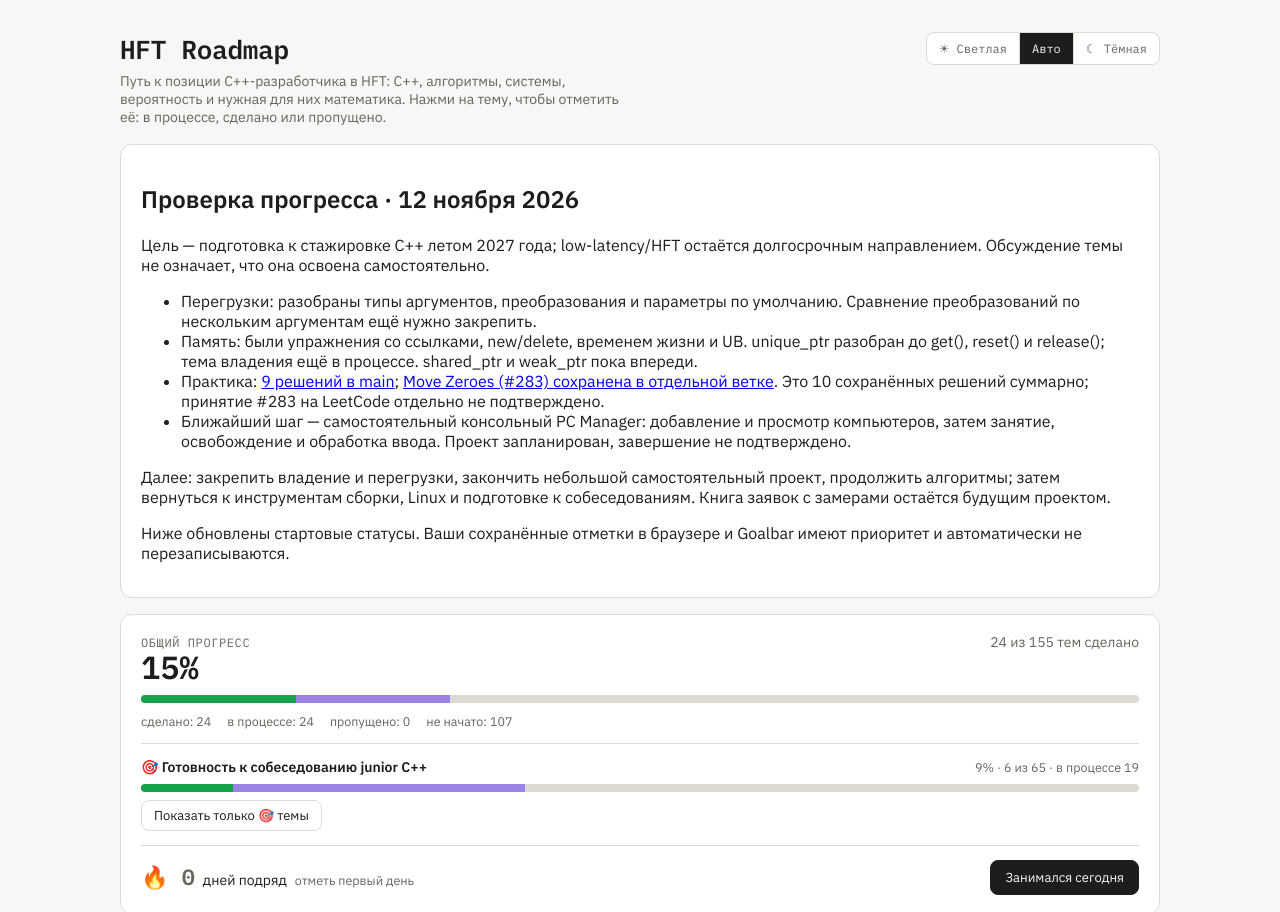
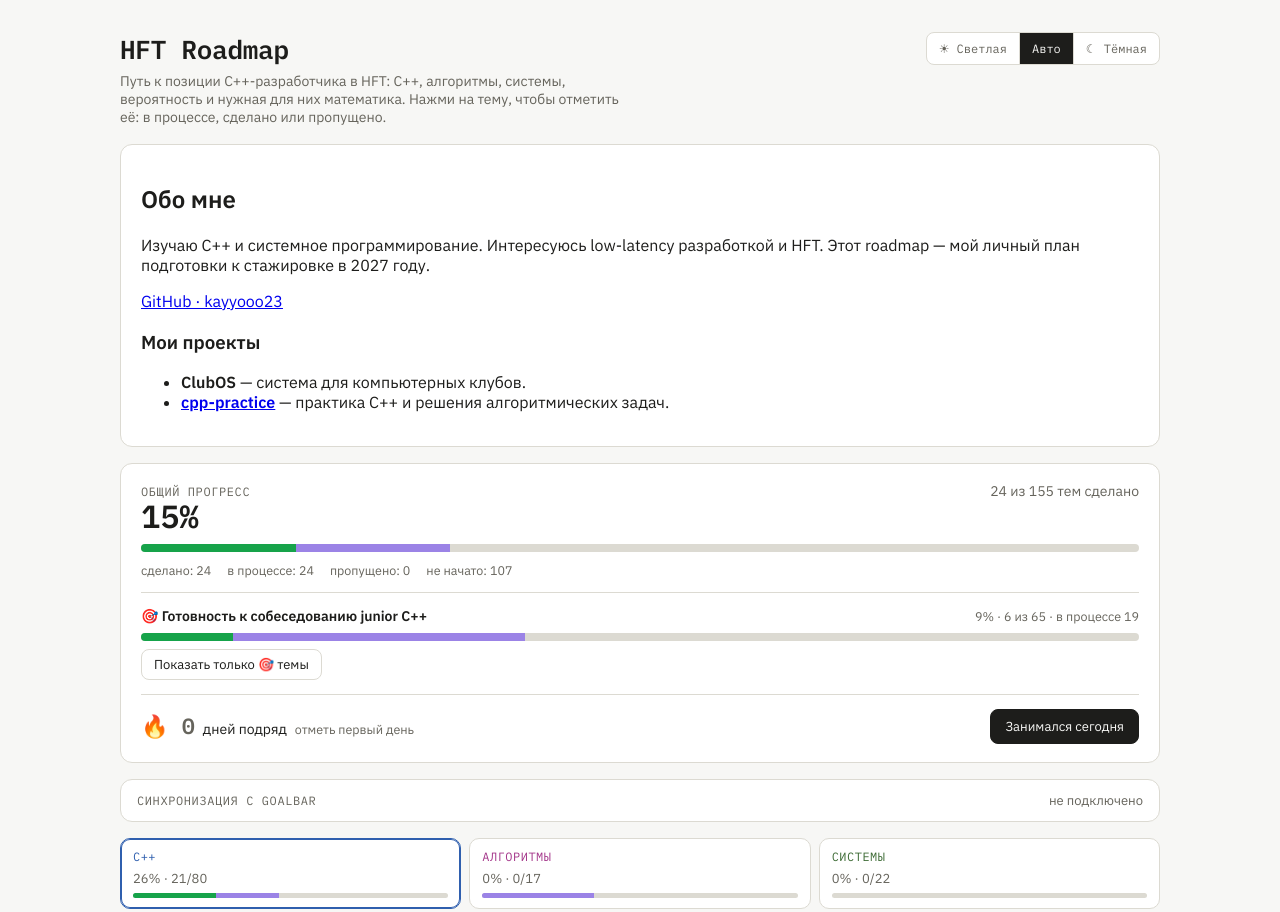
Before and after one commit to kayyooo23/quant-roadmap, a plain HTML site: page index.html in a window 1280 px wide. Shown: the top 912 px of the page. Drawn offline with Linux system fonts and the light colour scheme.

Commit message:
Replace progress review with personal profile and projects

```diff
--- a/index.html
+++ b/index.html
@@ -406,17 +406,15 @@
     </div>
   </header>
 
-  <section class="overall" aria-labelledby="progress-update">
-    <h2 id="progress-update">Проверка прогресса · 12 ноября 2026</h2>
-    <p>Цель — подготовка к стажировке C++ летом 2027 года; low-latency/HFT остаётся долгосрочным направлением. Обсуждение темы не означает, что она освоена самостоятельно.</p>
+  <section class="overall" aria-labelledby="about-me">
+    <h2 id="about-me">Обо мне</h2>
+    <p>Изучаю C++ и системное программирование. Интересуюсь low-latency разработкой и HFT. Этот roadmap — мой личный план подготовки к стажировке в 2027 году.</p>
+    <p><a href="https://github.com/kayyooo23" target="_blank" rel="noopener noreferrer">GitHub · kayyooo23</a></p>
+    <h3>Мои проекты</h3>
     <ul>
-      <li>Перегрузки: разобраны типы аргументов, преобразования и параметры по умолчанию. Сравнение преобразований по нескольким аргументам ещё нужно закрепить.</li>
-      <li>Память: были упражнения со ссылками, new/delete, временем жизни и UB. unique_ptr разобран до get(), reset() и release(); тема владения ещё в процессе. shared_ptr и weak_ptr пока впереди.</li>
-      <li>Практика: <a href="https://github.com/kayyooo23/cpp-practice">9 решений в main</a>; <a href="https://github.com/kayyooo23/cpp-practice/tree/feat/leetcode-283-move-zeroes">Move Zeroes (#283) сохранена в отдельной ветке</a>. Это 10 сохранённых решений суммарно; принятие #283 на LeetCode отдельно не подтверждено.</li>
-      <li>Ближайший шаг — самостоятельный консольный PC Manager: добавление и просмотр компьютеров, затем занятие, освобождение и обработка ввода. Проект запланирован, завершение не подтверждено.</li>
+      <li><strong>ClubOS</strong> — система для компьютерных клубов.</li>
+      <li><strong><a href="https://github.com/kayyooo23/cpp-practice" target="_blank" rel="noopener noreferrer">cpp-practice</a></strong> — практика C++ и решения алгоритмических задач.</li>
     </ul>
-    <p>Далее: закрепить владение и перегрузки, закончить небольшой самостоятельный проект, продолжить алгоритмы; затем вернуться к инструментам сборки, Linux и подготовке к собеседованиям. Книга заявок с замерами остаётся будущим проектом.</p>
-    <p>Ниже обновлены стартовые статусы. Ваши сохранённые отметки в браузере и Goalbar имеют приоритет и автоматически не перезаписываются.</p>
   </section>
 
   <div class="overall" id="overall"></div>
```
